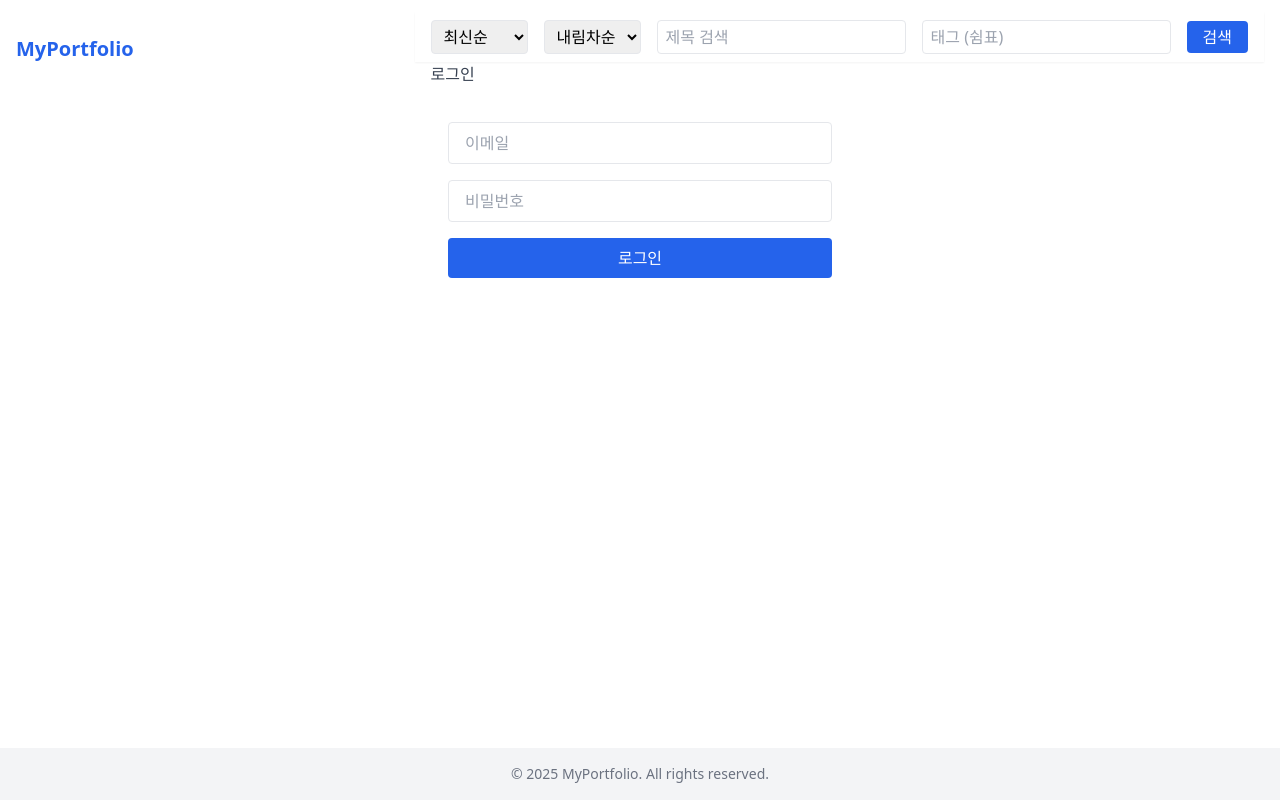
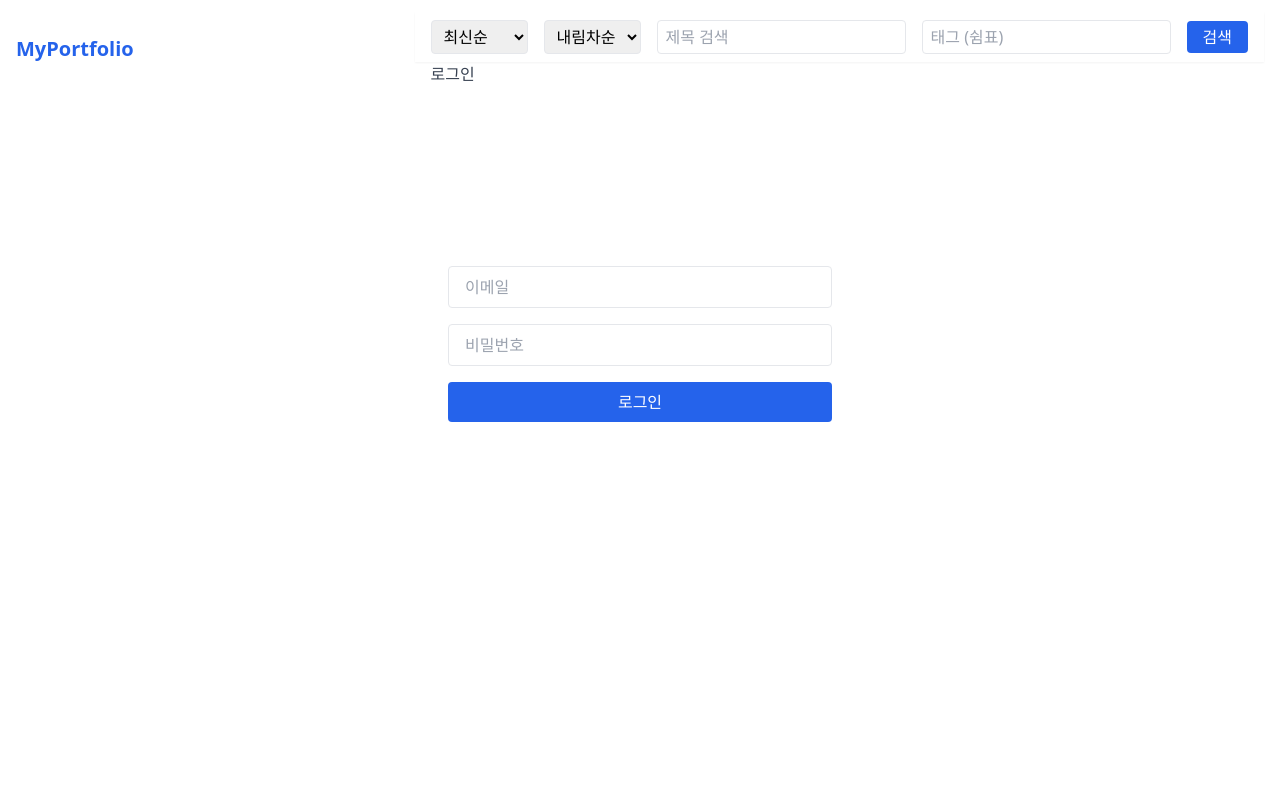
Before and after one commit to qkskck326326/my-portfolio-frontend, a React (Vite) app: page /login in a window 1280 px wide. Shown: the top 800 px of the page. Built offline with nearby package versions, Linux system fonts and the light colour scheme; no server answers.

Commit message:
style(auth): 로그인 컴포넌트 위치 조정

```diff
--- a/src/pages/LoginPage.tsx
+++ b/src/pages/LoginPage.tsx
@@ -3,7 +3,7 @@ import LoginForm from '@/features/auth/components/LoginForm';
 
 const LoginPage = () => {
   return (
-    <div className="flex justify-center items-center w-full h-full">
+    <div className="flex justify-center items-start min-h-screen py-36">
       <LoginForm />
     </div>
   );
```
